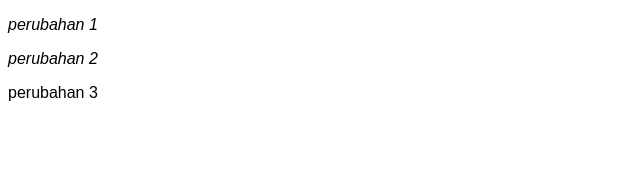
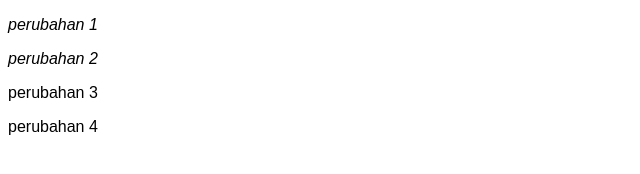
Before and after one commit to ayasy-exp/github-tes, a plain HTML site: page index.html in a window 1280 px wide. Shown: the whole page, without its empty margins (0-640 px from the left). Drawn offline with Linux system fonts and the light colour scheme.

Commit message:
menambah perubahan 4

```diff
--- a/index.html
+++ b/index.html
@@ -11,6 +11,7 @@
     <p class="miring">perubahan 1</p>
     <p class="miring">perubahan 2</p>
     <p> perubahan 3 </p>
+    <p> perubahan 4 </p>
 </body>
 
 </html>
```
